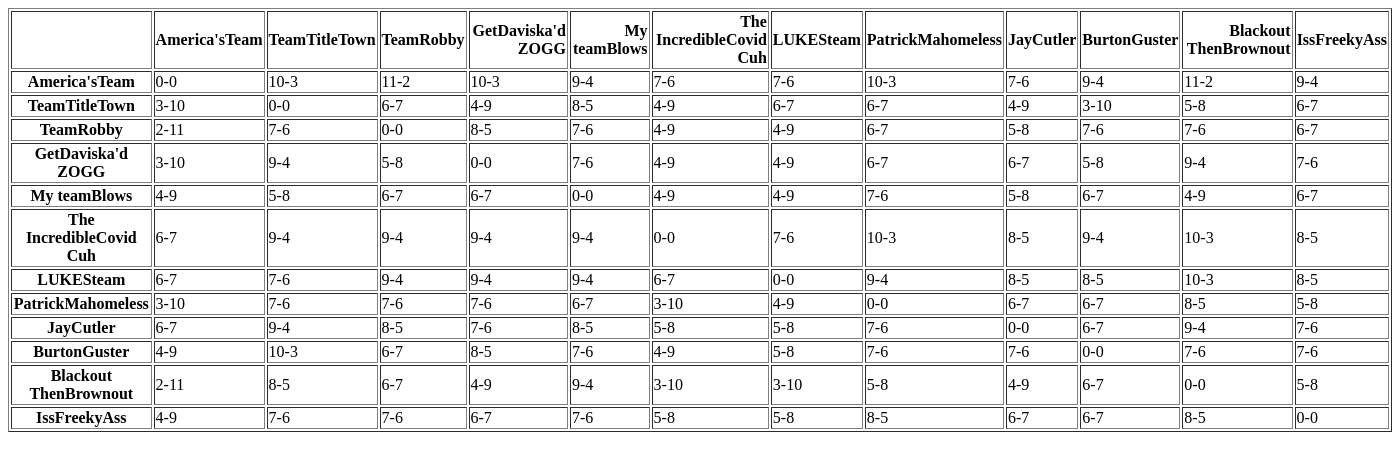
After one commit to ethanglaser/espn-ffb-wrapped, a Flask app: template wrapped/templates/headtohead.html in a window 1400 px wide. The commit adds this page. Shown: the top 471 px of the page. Run offline with Flask 2, Linux system fonts and the light colour scheme; the template is opened without the code that fills it, so the values that code supplies are empty.

```diff
--- a/wrapped/app.py
+++ b/wrapped/app.py
@@ -19,7 +19,7 @@ def data():
                 if a:
                     return f"{a}"
                 try:
-                    return render_template('league_results.html')
+                    return render_template('results_home.html')
                     league_results(league_id)
                 except:
                     return f"Error redirecting to league results."
@@ -48,9 +48,11 @@ def home():
 def league_results():
     #if request.method == 'POST':
     if request.form.get("h2h", False) == 'Head to head':
-        return render_template('headtohead.html')
+        return render_template('results_h2h.html')
     elif request.form.get("ss", False) == 'Same schedule':
-        return render_template('sameschedule.html')
+        return render_template('results_ss.html')
+    elif request.form.get("home", False) == 'Home':
+        return render_template('results_home.html')
     elif request.form.get("team", False) == 'Team1':
         return f"COMING SOON"
     else:
--- /dev/null
+++ b/wrapped/templates/headtohead.html
@@ -0,0 +1,201 @@
+<table border="1" class="dataframe">
+  <thead>
+    <tr style="text-align: right;">
+      <th></th>
+      <th>America'sTeam</th>
+      <th>TeamTitleTown</th>
+      <th>TeamRobby</th>
+      <th>GetDaviska'd ZOGG</th>
+      <th>My teamBlows</th>
+      <th>The IncredibleCovid Cuh</th>
+      <th>LUKESteam</th>
+      <th>PatrickMahomeless</th>
+      <th>JayCutler</th>
+      <th>BurtonGuster</th>
+      <th>Blackout ThenBrownout</th>
+      <th>IssFreekyAss</th>
+    </tr>
+  </thead>
+  <tbody>
+    <tr>
+      <th>America'sTeam</th>
+      <td>0-0</td>
+      <td>10-3</td>
+      <td>11-2</td>
+      <td>10-3</td>
+      <td>9-4</td>
+      <td>7-6</td>
+      <td>7-6</td>
+      <td>10-3</td>
+      <td>7-6</td>
+      <td>9-4</td>
+      <td>11-2</td>
+      <td>9-4</td>
+    </tr>
+    <tr>
+      <th>TeamTitleTown</th>
+      <td>3-10</td>
+      <td>0-0</td>
+      <td>6-7</td>
+      <td>4-9</td>
+      <td>8-5</td>
+      <td>4-9</td>
+      <td>6-7</td>
+      <td>6-7</td>
+      <td>4-9</td>
+      <td>3-10</td>
+      <td>5-8</td>
+      <td>6-7</td>
+    </tr>
+    <tr>
+      <th>TeamRobby</th>
+      <td>2-11</td>
+      <td>7-6</td>
+      <td>0-0</td>
+      <td>8-5</td>
+      <td>7-6</td>
+      <td>4-9</td>
+      <td>4-9</td>
+      <td>6-7</td>
+      <td>5-8</td>
+      <td>7-6</td>
+      <td>7-6</td>
+      <td>6-7</td>
+    </tr>
+    <tr>
+      <th>GetDaviska'd ZOGG</th>
+      <td>3-10</td>
+      <td>9-4</td>
+      <td>5-8</td>
+      <td>0-0</td>
+      <td>7-6</td>
+      <td>4-9</td>
+      <td>4-9</td>
+      <td>6-7</td>
+      <td>6-7</td>
+      <td>5-8</td>
+      <td>9-4</td>
+      <td>7-6</td>
+    </tr>
+    <tr>
+      <th>My teamBlows</th>
+      <td>4-9</td>
+      <td>5-8</td>
+      <td>6-7</td>
+      <td>6-7</td>
+      <td>0-0</td>
+      <td>4-9</td>
+      <td>4-9</td>
+      <td>7-6</td>
+      <td>5-8</td>
+      <td>6-7</td>
+      <td>4-9</td>
+      <td>6-7</td>
+    </tr>
+    <tr>
+      <th>The IncredibleCovid Cuh</th>
+      <td>6-7</td>
+      <td>9-4</td>
+      <td>9-4</td>
+      <td>9-4</td>
+      <td>9-4</td>
+      <td>0-0</td>
+      <td>7-6</td>
+      <td>10-3</td>
+      <td>8-5</td>
+      <td>9-4</td>
+      <td>10-3</td>
+      <td>8-5</td>
+    </tr>
+    <tr>
+      <th>LUKESteam</th>
+      <td>6-7</td>
+      <td>7-6</td>
+      <td>9-4</td>
+      <td>9-4</td>
+      <td>9-4</td>
+      <td>6-7</td>
+      <td>0-0</td>
+      <td>9-4</td>
+      <td>8-5</td>
+      <td>8-5</td>
+      <td>10-3</td>
+      <td>8-5</td>
+    </tr>
+    <tr>
+      <th>PatrickMahomeless</th>
+      <td>3-10</td>
+      <td>7-6</td>
+      <td>7-6</td>
+      <td>7-6</td>
+      <td>6-7</td>
+      <td>3-10</td>
+      <td>4-9</td>
+      <td>0-0</td>
+      <td>6-7</td>
+      <td>6-7</td>
+      <td>8-5</td>
+      <td>5-8</td>
+    </tr>
+    <tr>
+      <th>JayCutler</th>
+      <td>6-7</td>
+      <td>9-4</td>
+      <td>8-5</td>
+      <td>7-6</td>
+      <td>8-5</td>
+      <td>5-8</td>
+      <td>5-8</td>
+      <td>7-6</td>
+      <td>0-0</td>
+      <td>6-7</td>
+      <td>9-4</td>
+      <td>7-6</td>
+    </tr>
+    <tr>
+      <th>BurtonGuster</th>
+      <td>4-9</td>
+      <td>10-3</td>
+      <td>6-7</td>
+      <td>8-5</td>
+      <td>7-6</td>
+      <td>4-9</td>
+      <td>5-8</td>
+      <td>7-6</td>
+      <td>7-6</td>
+      <td>0-0</td>
+      <td>7-6</td>
+      <td>7-6</td>
+    </tr>
+    <tr>
+      <th>Blackout ThenBrownout</th>
+      <td>2-11</td>
+      <td>8-5</td>
+      <td>6-7</td>
+      <td>4-9</td>
+      <td>9-4</td>
+      <td>3-10</td>
+      <td>3-10</td>
+      <td>5-8</td>
+      <td>4-9</td>
+      <td>6-7</td>
+      <td>0-0</td>
+      <td>5-8</td>
+    </tr>
+    <tr>
+      <th>IssFreekyAss</th>
+      <td>4-9</td>
+      <td>7-6</td>
+      <td>7-6</td>
+      <td>6-7</td>
+      <td>7-6</td>
+      <td>5-8</td>
+      <td>5-8</td>
+      <td>8-5</td>
+      <td>6-7</td>
+      <td>6-7</td>
+      <td>8-5</td>
+      <td>0-0</td>
+    </tr>
+  </tbody>
+</table>
```
Also changed, not shown: wrapped/templates/results_h2h.html (+2 -22 lines), wrapped/templates/results_home.html (+2 -12 lines), wrapped/templates/results_ss.html (+2 -22 lines), 1 other file.
